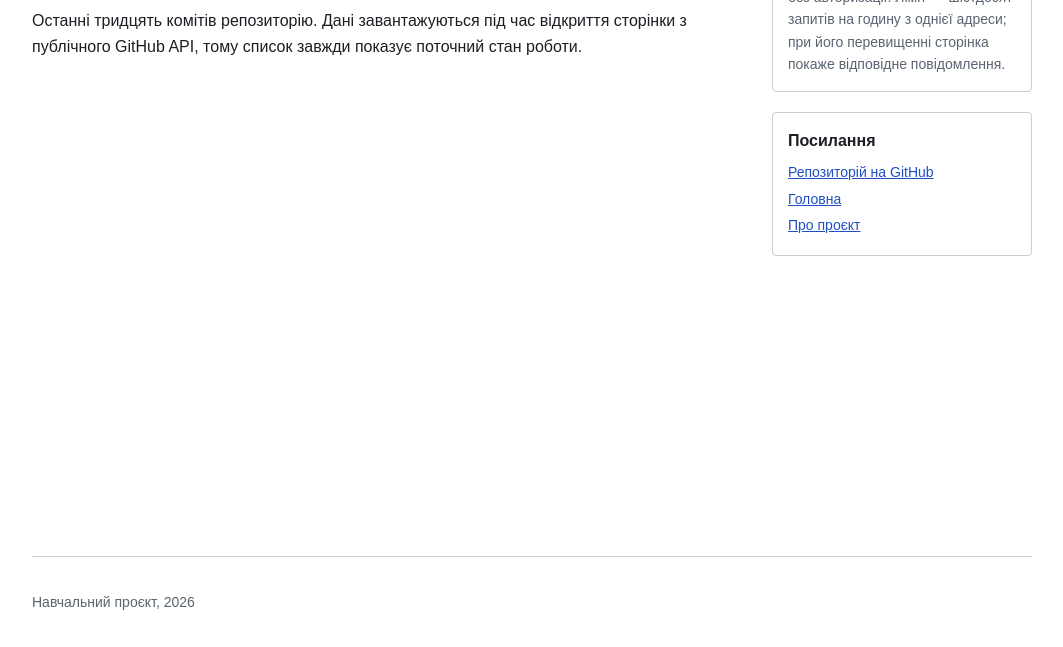
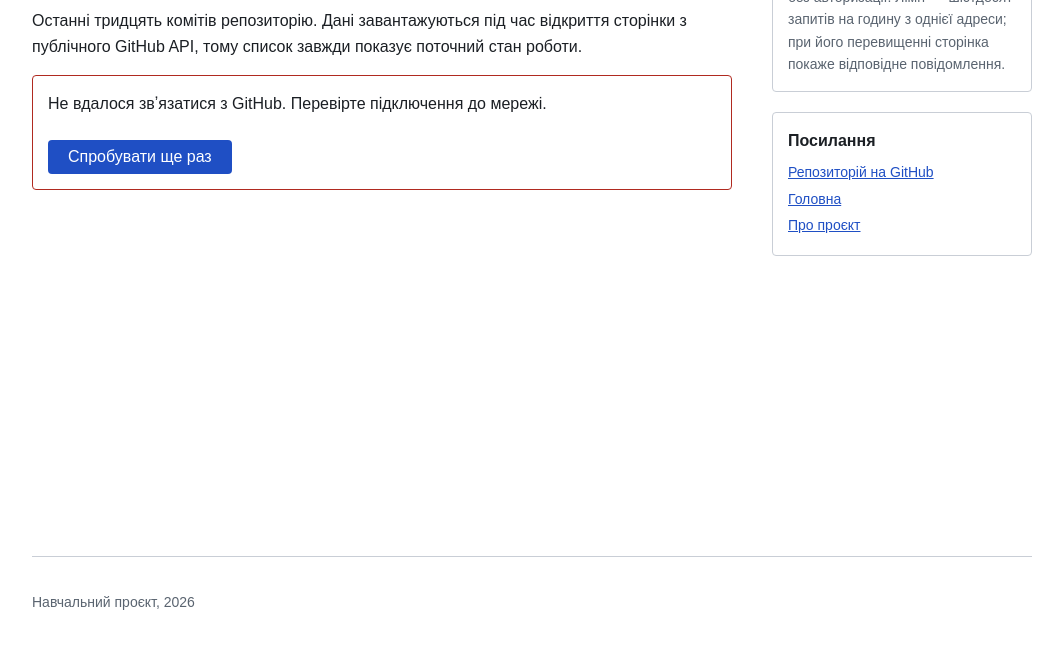
Before and after one commit to dreyliky/course-project, a plain HTML site: page activity.html in a window 1280 px wide. Shown: the part 153-800 px from the top of the page, without its empty margins (108-1171 px from the left). Drawn offline with Linux system fonts and the light colour scheme; no server answers.

Commit message:
feat: show loading and error states for the commit list
fetch only rejects on a network failure, so 404 and 500 need a separate
response.ok check. The message depends on the status code, because the user
needs to know whether retrying makes sense.

```diff
--- a/activity.html
+++ b/activity.html
@@ -44,6 +44,15 @@
                 </p>
             </noscript>
 
+            <p class="state" data-state-loading>Завантаження списку комітів…</p>
+
+            <p class="state state--error" data-state-error hidden>
+                <span data-error-text></span>
+                <button class="button" type="button" data-retry>Спробувати ще раз</button>
+            </p>
+
+            <p class="state" data-state-empty hidden>За обраним типом комітів немає.</p>
+
             <ul class="commits" data-commit-list></ul>
 
             <template data-commit-template>
--- a/assets/css/style.css
+++ b/assets/css/style.css
@@ -354,6 +354,23 @@ section {
     border-radius: var(--radius-sm);
 }
 
+/* Стани завантаження й помилки */
+
+.state {
+    color: var(--color-text-muted);
+}
+
+.state--error {
+    display: flex;
+    flex-wrap: wrap;
+    align-items: center;
+    gap: var(--space-md);
+    padding: var(--space-md);
+    border: var(--border-width) solid var(--color-error);
+    border-radius: var(--radius-sm);
+    color: var(--color-text);
+}
+
 /* Список комітів */
 
 .commits {
@@ -457,4 +474,8 @@ section {
         width: 100%;
         text-align: center;
     }
+
+    .state--error .button {
+        width: auto;
+    }
 }
--- a/assets/js/commits.js
+++ b/assets/js/commits.js
@@ -1,4 +1,4 @@
-/* Список комітів, завантажений із зовнішнього джерела. */
+/* Список комітів: завантаження, стани очікування й помилки. */
 
 import { fetchCommits } from './api.js';
 import { formatDate } from './format.js';
@@ -26,10 +26,29 @@ function createCard(commit) {
    на розмітку, яку виконає браузер. */
 function renderList(commits) {
     elements.list.replaceChildren(...commits.map(createCard));
+    elements.empty.hidden = commits.length > 0;
+}
+
+function showState({ loading = false, error = '' }) {
+    elements.loading.hidden = !loading;
+    elements.error.hidden = !error;
+    elements.errorText.textContent = error;
+
+    if (loading || error) {
+        elements.list.replaceChildren();
+        elements.empty.hidden = true;
+    }
 }
 
 async function load() {
-    renderList(await fetchCommits());
+    showState({ loading: true });
+
+    try {
+        showState({});
+        renderList(await fetchCommits());
+    } catch (error) {
+        showState({ error: error.message });
+    }
 }
 
 export function initCommits() {
@@ -41,8 +60,14 @@ export function initCommits() {
 
     elements = {
         list,
-        template: document.querySelector('[data-commit-template]')
+        template: document.querySelector('[data-commit-template]'),
+        loading: document.querySelector('[data-state-loading]'),
+        error: document.querySelector('[data-state-error]'),
+        errorText: document.querySelector('[data-error-text]'),
+        empty: document.querySelector('[data-state-empty]')
     };
+
+    document.querySelector('[data-retry]').addEventListener('click', load);
 
     load();
 }
```
